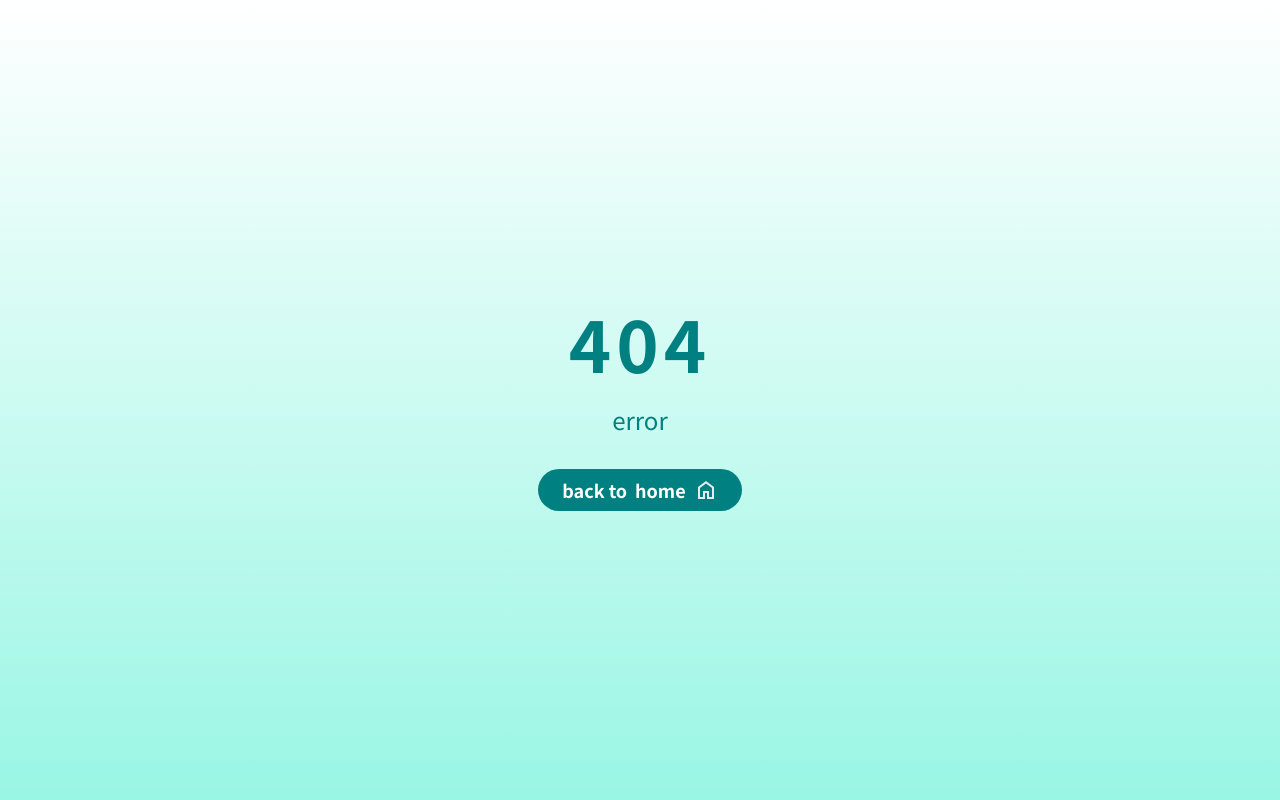
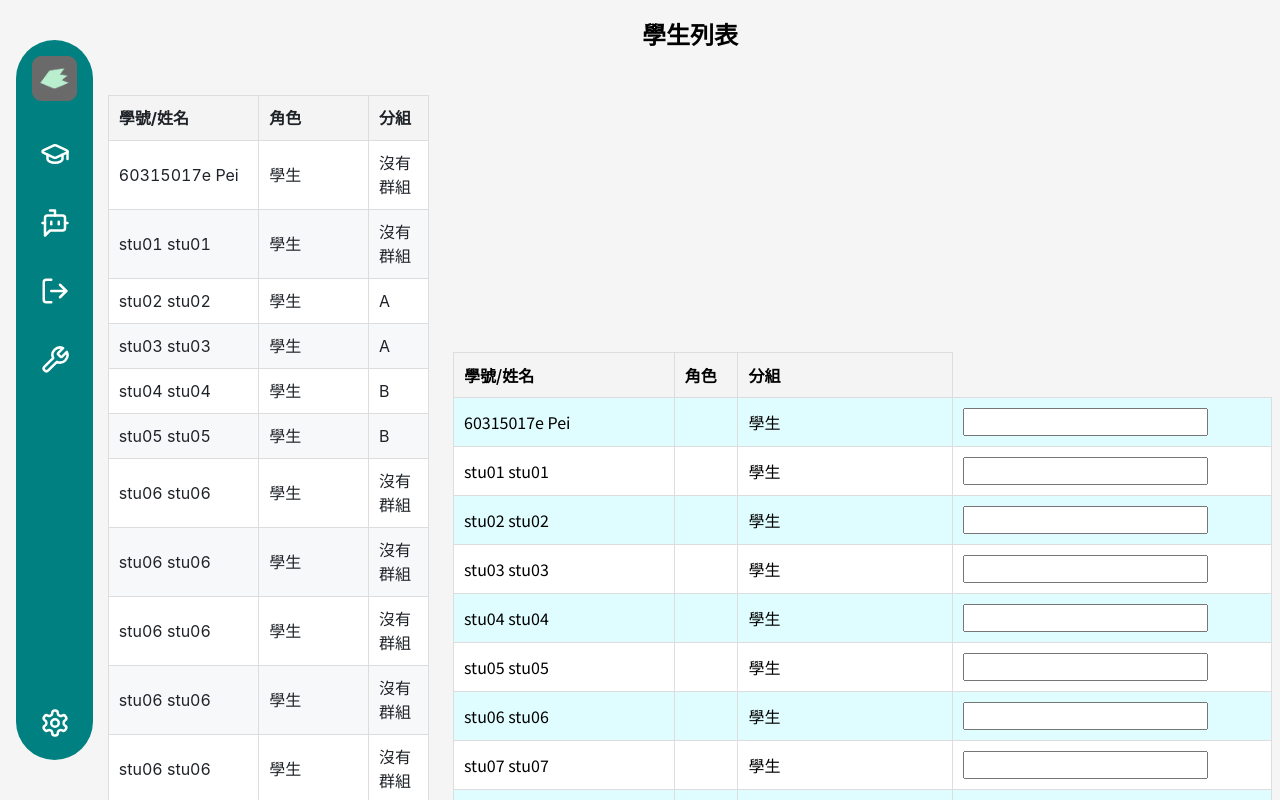
Before and after one commit to NTNU-SE-Alpha/frontend, a React (Create React App) app in the folder my-app/: page /student-list in a window 1280 px wide. Before the commit this address had no page. Shown: the top 800 px of the page. Built offline with nearby package versions, Linux system fonts and the light colour scheme; sample sign-in values are in the browser's storage.

Commit message:
add 分組頁面

```diff
--- a/my-app/src/Components/MediaRecord.js
+++ b/my-app/src/Components/MediaRecord.js
@@ -64,9 +64,7 @@ const MediaRecord = ({ updateState }) => {
       <ButtonIcon onClick={updateState} className="⬅️">
         <ArrowLeft />
       </ButtonIcon>
-      <div
-        className="rec_container"
-      >
+      <div className="rec_container">
         {status === 'idle' || status === 'stopped' ? (
           <ButtonIcon onClick={startRecording}>
             <Mic />
--- a/my-app/src/Components/Nav.js
+++ b/my-app/src/Components/Nav.js
@@ -6,8 +6,8 @@ import {
   GraduationCap,
   Settings,
   LogOut,
+  Wrench,
 } from 'lucide-react';
-import { motion } from 'framer-motion';
 const Navbar = styled.nav`
   width: min-content;
   position: fixed;
@@ -70,17 +70,17 @@ const Navbar = styled.nav`
           &.no3:hover::after {
             content: '登出';
           }
-          /* &.no4:hover::after {
-            content: '設定';
-          } */
-          &.no4:hover {
+          &.no4:hover::after {
+            content: '分組';
+          }
+          &.nox:hover {
             background-color: teal;
             border-radius: 0 0 50px 50px;
             /* content: '設定'; */
           }
         }
       }
-      &.no4 {
+      &.nox {
         margin-top: auto;
         transition: none;
         /* justify-self: flex-end; */
@@ -271,7 +271,12 @@ const Nav = () => {
               <LogOut />
             </a>
           </a>
-          <a href="/setting" className="active_text no4">
+          <a href="/student-list" className="active_text no4">
+            <a class="icon">
+              <Wrench />
+            </a>
+          </a>
+          <a href="/setting" className="active_text nox">
             <a class="icon">
               <Settings />
             </a>
--- a/my-app/src/Pages/Chat.js
+++ b/my-app/src/Pages/Chat.js
@@ -330,8 +330,7 @@ const Chat = ({ params }) => {
         </form> */}
         <div id="Input">
           {mediaRecording ? (
-
-                <MediaRecord updateState={() => setMediaRecording(false)} />
+            <MediaRecord updateState={() => setMediaRecording(false)} />
           ) : (
             <>
               <ButtonIcon onClick={() => setMediaRecording(true)}>
--- a/my-app/src/Pages/Profile.js
+++ b/my-app/src/Pages/Profile.js
@@ -175,7 +175,6 @@ const Profile = () => {
             <p>累計使用llm次數：</p>
             <p>剩餘使用llm次數：</p>
             <p>上次造訪：</p>
-
           </div>
         </div>
       </section>
--- /dev/null
+++ b/my-app/src/Pages/StudentList.js
@@ -0,0 +1,157 @@
+import React from 'react';
+import styled from 'styled-components';
+import { marked } from 'marked';
+const HomeStyle = styled.div`
+  margin-top: 1rem;
+  margin-left: 100px;
+  display: flex;
+  flex-direction: column;
+  align-items: center;
+  gap: 1.5rem;
+  .title {
+    font-size: 1.5rem;
+    font-weight: bold;
+  }
+  .flex {
+    display: flex;
+    justify-content: center;
+    align-items: center;
+    gap: 1.5rem;
+  }
+  div {
+    table {
+      width: 100%;
+      border-collapse: collapse;
+      text-align: left;
+      margin: 20px 0;
+
+      th,
+      td {
+        padding: 10px;
+        border: 1px solid #ddd;
+      }
+      th {
+        background-color: #f4f4f4;
+        font-weight: bold;
+      }
+    }
+
+    table {
+      tr {
+        &.bg-gray-50 {
+          background-color: #dffdff;
+        }
+        &.bg-white {
+          background-color: #fff;
+        }
+        th {
+          background-color: #f4f4f4;
+          font-weight: bold;
+        }
+        td {
+        }
+      }
+    }
+  }
+`;
+
+const studentList = `
+| 學號/姓名       | 角色                  | 分組      |
+|----------------|-----------------------|----------|
+| 60315017e Pei | 學生                  | 沒有群組 |
+| stu01 stu01    | 學生                  | 沒有群組 |
+| stu02 stu02    | 學生                  | A        |
+| stu03 stu03    | 學生                  | A        |
+| stu04 stu04    | 學生                  | B        |
+| stu05 stu05    | 學生                  | B        |
+| stu06 stu06    | 學生                  | 沒有群組 |
+| stu06 stu06    | 學生                  | 沒有群組 |
+| stu06 stu06    | 學生                  | 沒有群組 |
+| stu06 stu06    | 學生                  | 沒有群組 |
+| stu06 stu06    | 學生                  | 沒有群組 |
+| stu06 stu06    | 學生                  | 沒有群組 |
+| stu07 stu07    | 學生                  | 沒有群組 |
+| stu08 stu08    | 教學助理 (權限同教師) | 沒有群組 |
+| tea01_ac tea01_name | 教師               | 沒有群組 |
+| tea02 tea02    | 教師                  | 沒有群組 |
+| wenwyltw WYL   | 教師                  | 沒有群組 |
+`;
+
+const students = [
+  { id: '60315017e', name: 'Pei', role: '學生', group: '沒有群組' },
+  { id: 'stu01', name: 'stu01', role: '學生', group: '沒有群組' },
+  { id: 'stu02', name: 'stu02', role: '學生', group: 'A' },
+  { id: 'stu03', name: 'stu03', role: '學生', group: 'A' },
+  { id: 'stu04', name: 'stu04', role: '學生', group: 'B' },
+  { id: 'stu05', name: 'stu05', role: '學生', group: 'B' },
+  { id: 'stu06', name: 'stu06', role: '學生', group: '沒有群組' },
+  { id: 'stu07', name: 'stu07', role: '學生', group: '沒有群組' },
+  {
+    id: 'stu08',
+    name: 'stu08',
+    role: '教學助理 (權限同教師)',
+    group: '沒有群組',
+  },
+  { id: 'tea01_ac', name: 'tea01_name', role: '教師', group: '沒有群組' },
+  { id: 'tea02', name: 'tea02', role: '教師', group: '沒有群組' },
+  { id: 'wenwyltw', name: 'WYL', role: '教師', group: '沒有群組' },
+];
+
+const StudentList = () => {
+  return (
+    <div>
+      <HomeStyle>
+        <p className="title">學生列表</p>
+        <div className="flex">
+          <div className="markdown-body">
+            <div
+              dangerouslySetInnerHTML={{
+                __html: marked(studentList || ''),
+              }}
+            />
+          </div>
+
+          <table className="min-w-full bg-white border border-gray-300">
+            <thead>
+              <tr className="bg-gray-100">
+                <th className="px-4 py-2 border-b">學號/姓名</th>
+                <th className="px-4 py-2 border-b">角色</th>
+                <th className="px-4 py-2 border-b">分組</th>
+              </tr>
+            </thead>
+            <tbody>
+              {students.map((student, index) => (
+                <tr
+                  key={index}
+                  className={index % 2 === 0 ? 'bg-gray-50' : 'bg-white'}
+                >
+                  <td className="px-4 py-2 border-b">
+                    {student.id} {student.name}
+                  </td>
+                  <td className="px-4 py-2 border-b">{student.email}</td>
+                  <td className="px-4 py-2 border-b">{student.role}</td>
+                  <td className="px-4 py-2 border-b">
+                    <input
+                      list="group"
+                      id="ice-cream-choice"
+                      name="ice-cream-choice"
+                    />
+                    <datalist id="group">
+                      <option value="1"></option>
+                      <option value="2"></option>
+                      <option value="3"></option>
+                      <option value="4"></option>
+                      <option value="None"></option>
+                    </datalist>
+                  </td>
+                </tr>
+              ))}
+            </tbody>
+          </table>
+        </div>
+      </HomeStyle>
+    </div>
+  );
+};
+
+export default StudentList;
--- a/my-app/src/index.js
+++ b/my-app/src/index.js
@@ -24,6 +24,7 @@ import Media from './Components/MediaRecord';
 import Something from './Pages/Something';
 import LogOut from './Components/LogOut';
 import CourseEdit from './Pages/CourseEdit';
+import StudentList from './Pages/StudentList';
 
 const root = document.querySelector('#root');
 
@@ -94,6 +95,14 @@ const router = createBrowserRouter([
         ),
       },
       {
+        path: '/student-list',
+        element: (
+          <RequireAuth>
+            <StudentList />
+          </RequireAuth>
+        ),
+      },
+      {
         path: '/profile',
         element: (
           <RequireAuth>
```
